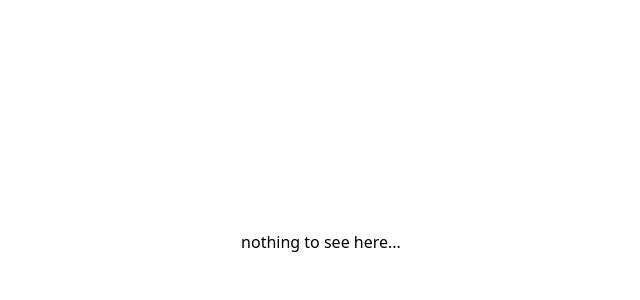
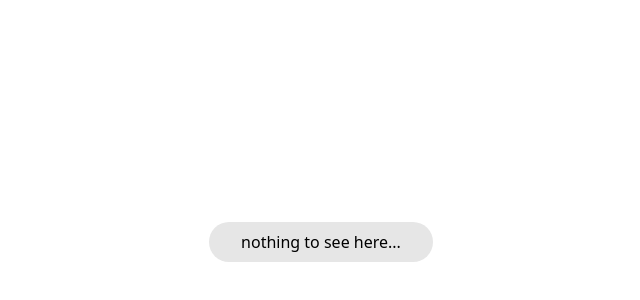
Before and after one commit to sam-stewart-0311/obsidian-google-calendar-tasks-auth, a React (Vite) app: page / in a window 1280 px wide. Shown: the part 158-458 px from the top of the page, without its empty margins (319-959 px from the left). Built offline with nearby package versions, Linux system fonts and the light colour scheme.

Commit message:
adding styles

```diff
--- a/src/App.css
+++ b/src/App.css
@@ -8,3 +8,29 @@
   justify-content: center;
   align-items: center;
 }
+
+.message-container {
+  background-color: rgb(230, 230, 230);
+  padding: 0.5rem 2rem;
+  border-radius: 2rem;
+}
+
+.clickable:hover {
+  background-color: rgb(232.5, 232.5, 232.5);
+  cursor: pointer;
+}
+
+.clickable:active {
+  background-color: rgb(235, 235, 235);
+  cursor: pointer;
+}
+
+/* .message-container:hover {
+  background-color: rgb(232.5, 232.5, 232.5);
+  cursor: pointer;
+}
+
+.message-container:active {
+  background-color: rgb(235, 235, 235);
+  cursor: pointer;
+} */
--- a/src/App.jsx
+++ b/src/App.jsx
@@ -9,12 +9,12 @@ function App() {
 
   return (
     <div className='container-c main'>
-      <div className='container-c'>
+      <div className={`container-c message-container ${code && "clickable"}`}>
         {
           code ? (
-            <span>{code}</span>
+            <span>Copy this code: {code}</span>
           ) : error ? (
-            <span>{error}</span>
+            <span>Error: {error}</span>
           ) :
           <span>nothing to see here...</span>
         }
```
